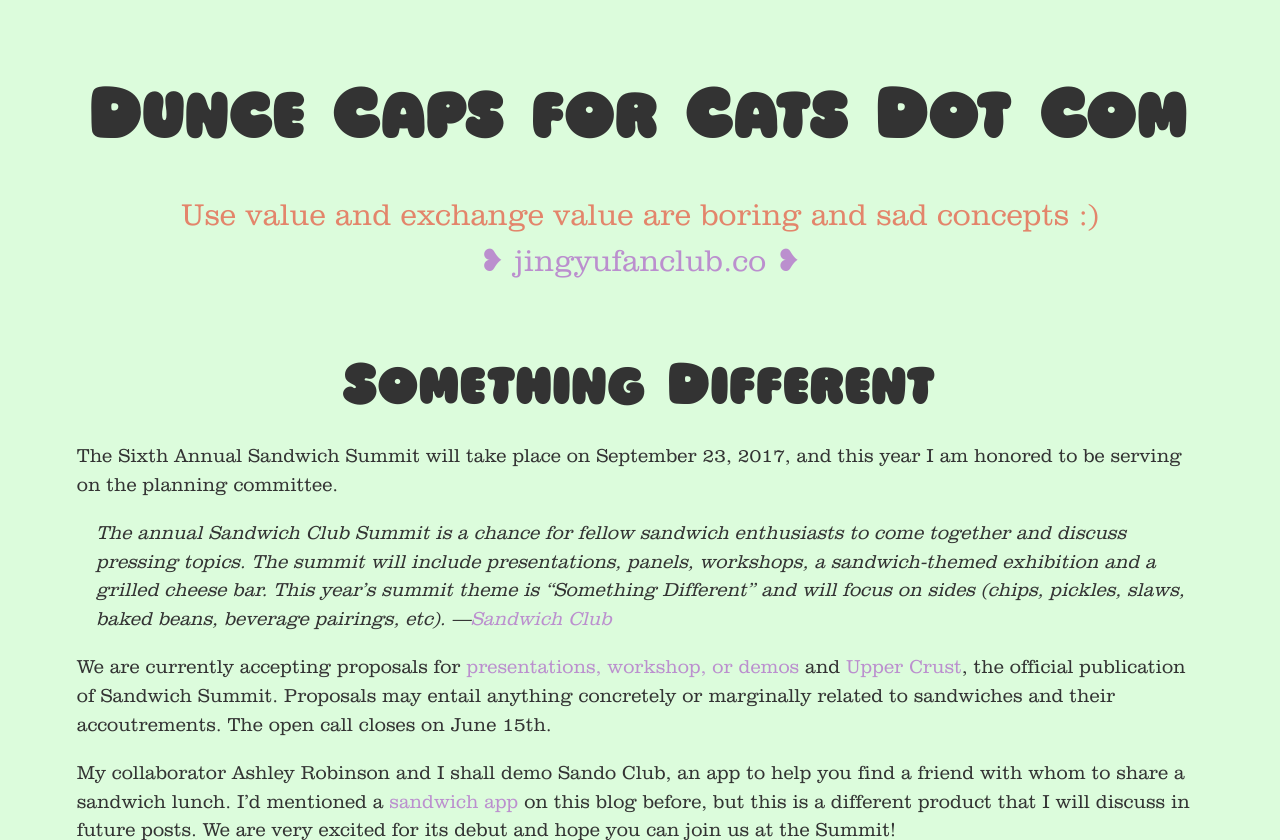
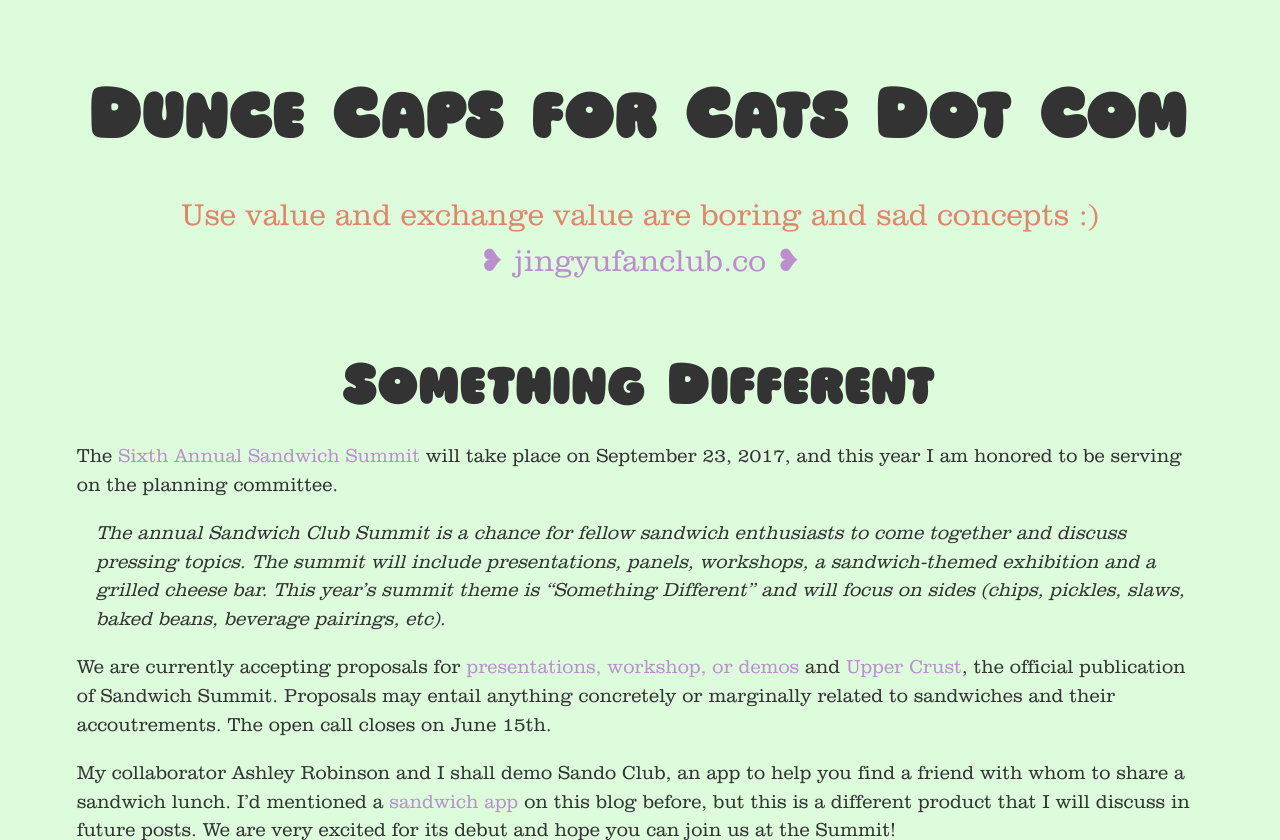
Before and after one commit to jingyufanclub/bloggo, a Jekyll site: the page built from _posts/2017-06-05-sandwich-summit-2017.md, in a window 1280 px wide and 900 px high, cut to the strip 0-840 px from the top of the window. Built offline with Jekyll 4.4.1, drawn with Linux system fonts in a browser that asks for light colours.

Commit message:
edit quote

```diff
--- a/_posts/2017-06-05-sandwich-summit-2017.md
+++ b/_posts/2017-06-05-sandwich-summit-2017.md
@@ -2,10 +2,9 @@
 layout: post
 title: Something Different
 ---
-The Sixth Annual Sandwich Summit will take place on September 23, 2017, and this year I am honored to be serving on the planning committee.
+The [Sixth Annual Sandwich Summit](http://sandwich-club.org/2017-sandwich-club-summit/) will take place on September 23, 2017, and this year I am honored to be serving on the planning committee.
 
 >The annual Sandwich Club Summit is a chance for fellow sandwich enthusiasts to come together and discuss pressing topics. The summit will include presentations, panels, workshops, a sandwich-themed exhibition and a grilled cheese bar. This year’s summit theme is “Something Different” and will focus on sides (chips, pickles, slaws, baked beans, beverage pairings, etc).
->—[Sandwich Club](http://sandwich-club.org/2017-sandwich-club-summit/)
 
 We are currently accepting proposals for [presentations, workshop, or demos](https://goo.gl/forms/TPDNyoYI4AnHSbcn2) and [Upper Crust](https://goo.gl/forms/7PCK7igTdjFn3Wgr1), the official publication of Sandwich Summit. Proposals may entail anything concretely or marginally related to sandwiches and their accoutrements. The open call closes on June 15th.
 
```
